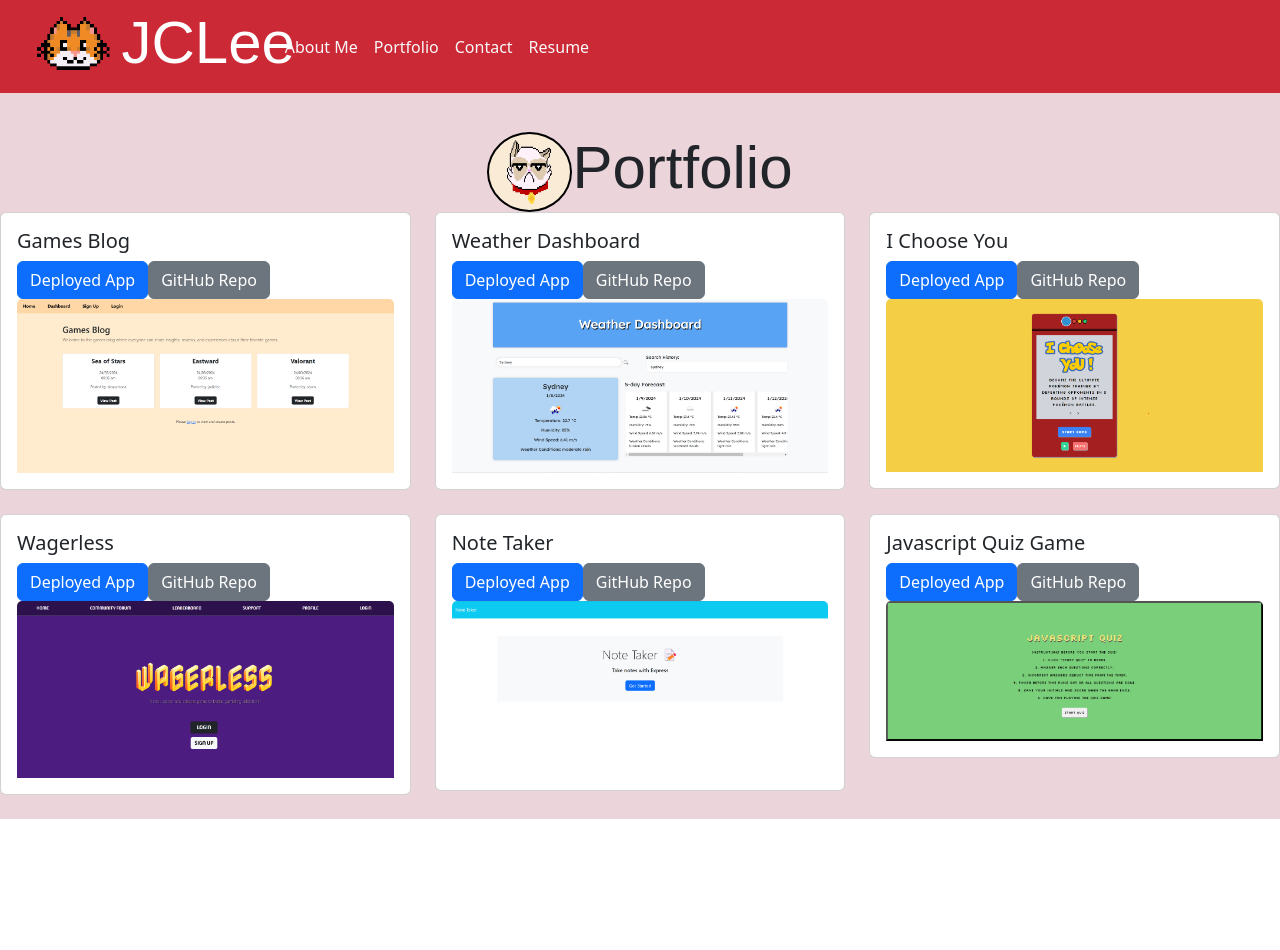
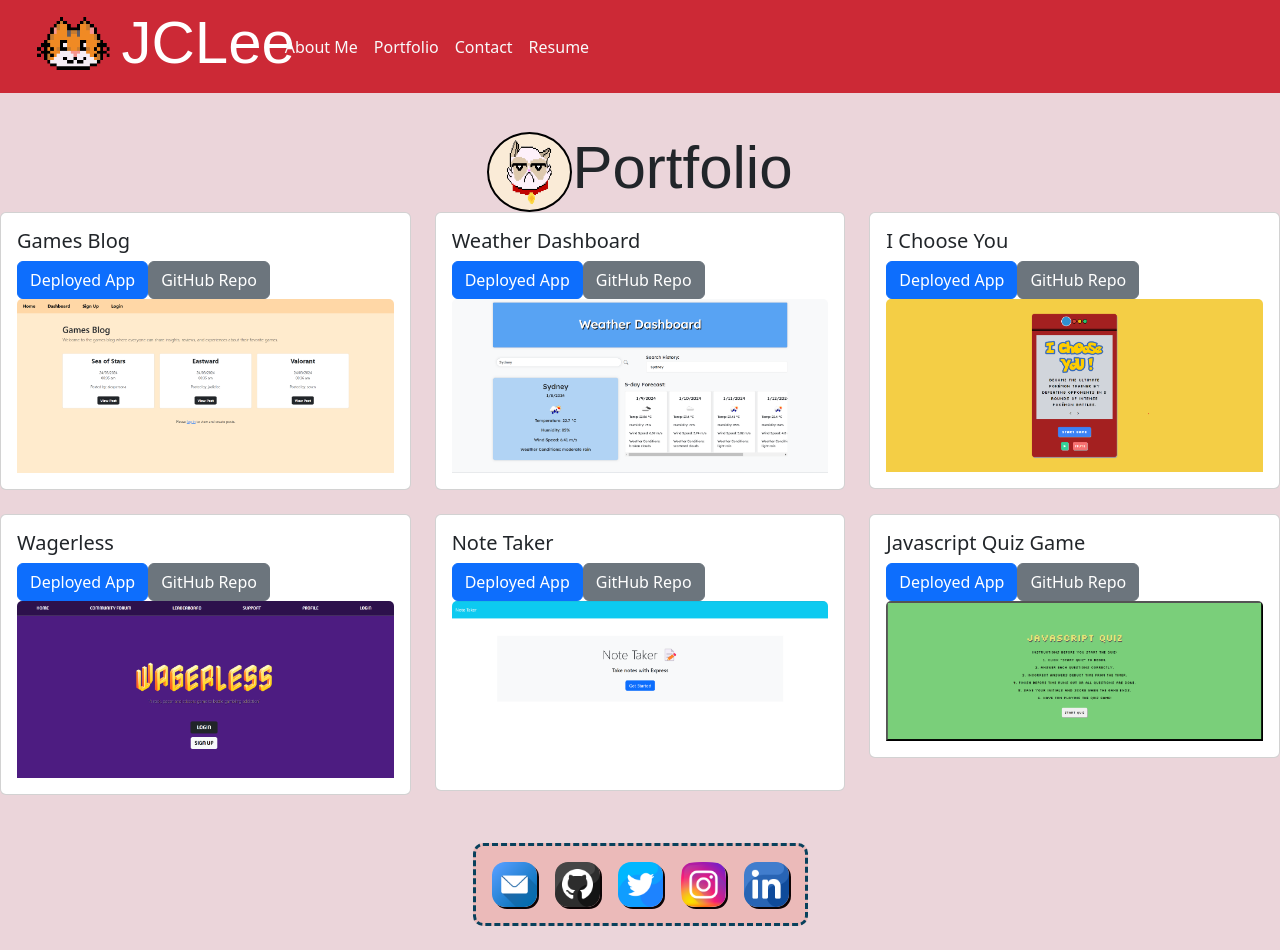
Before and after one commit to jodielee062788/react_project_portfolio, a React (Vite) app: page /portfolio in a window 1280 px wide. Before the commit the page ends 819 px from the top, so only its background shows below. Built offline with nearby package versions, Linux system fonts and the light colour scheme; a web font is replaced by a local one.

Commit message:
Add footer in every page

```diff
--- a/src/components/pages/Contact.jsx
+++ b/src/components/pages/Contact.jsx
@@ -1,4 +1,5 @@
 import { useState } from 'react';
+import Footer from '../Footer';
 
 export default function Contact() {
   const [formData, setFormData] = useState({
@@ -62,6 +63,7 @@ export default function Contact() {
             <button className='submitBtn d-flex mx-auto mt-4 shadow' type="submit">SUBMIT</button>
           </div>
         </form>
+        <Footer />
     </div>
 
   );
--- a/src/components/pages/Project.jsx
+++ b/src/components/pages/Project.jsx
@@ -1,5 +1,6 @@
 
 import ProjectCard from '../UI/ProjectCard';
+import Footer from '../Footer';
 
 export default function Portfolio() {
   const projects = [
@@ -58,6 +59,7 @@ export default function Portfolio() {
           />
         ))}
       </div>
+      <Footer />
     </div>
   );
 }
--- a/src/components/pages/Resume.jsx
+++ b/src/components/pages/Resume.jsx
@@ -1,3 +1,4 @@
+import Footer from '../Footer';
 
 export default function Resume() {
   const proficiencies = [
@@ -29,6 +30,7 @@ export default function Resume() {
           <li key={index}>{skill}</li>
         ))}
       </ul>
+      <Footer />
     </div>
   );
 }
```
